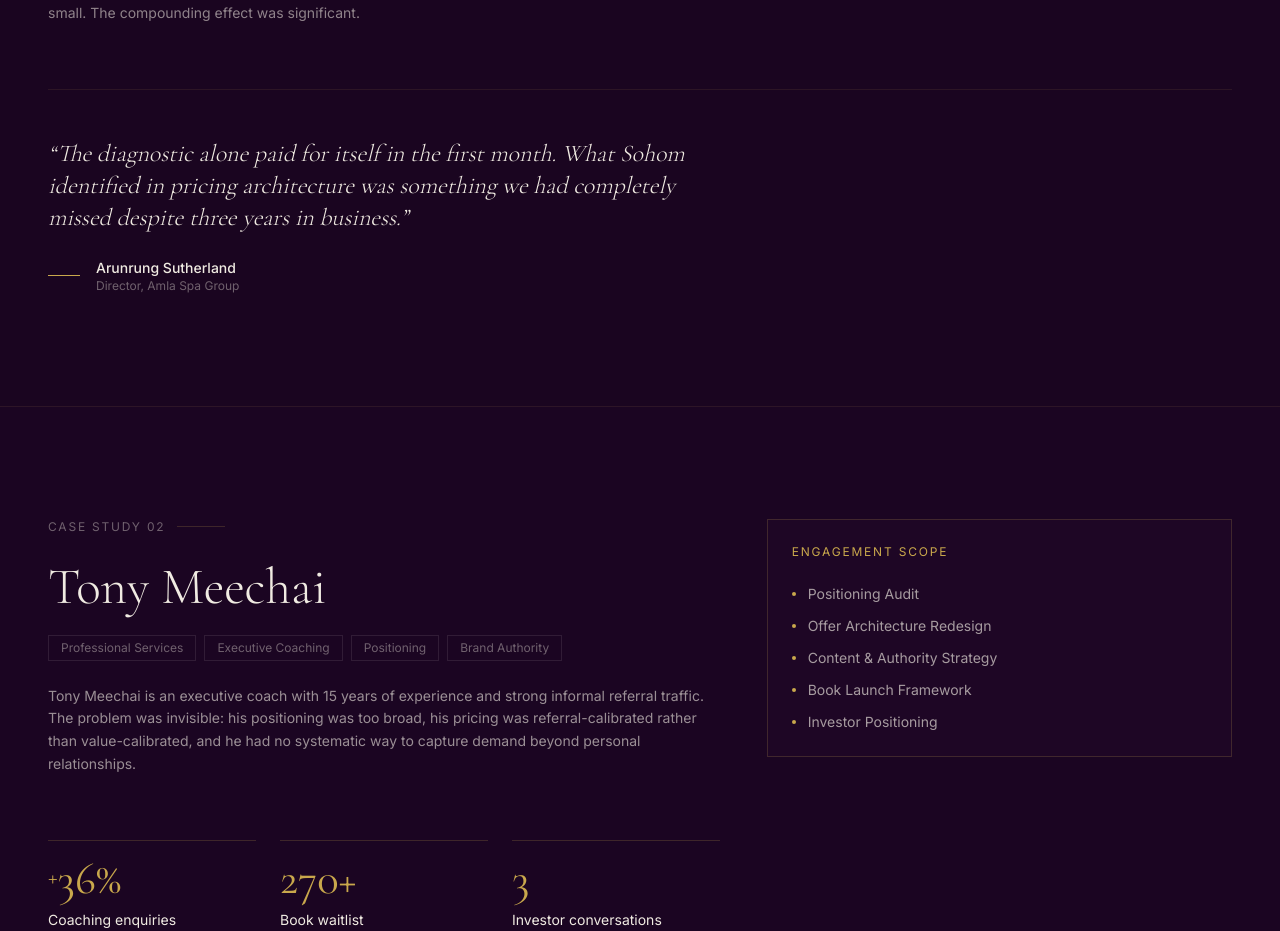
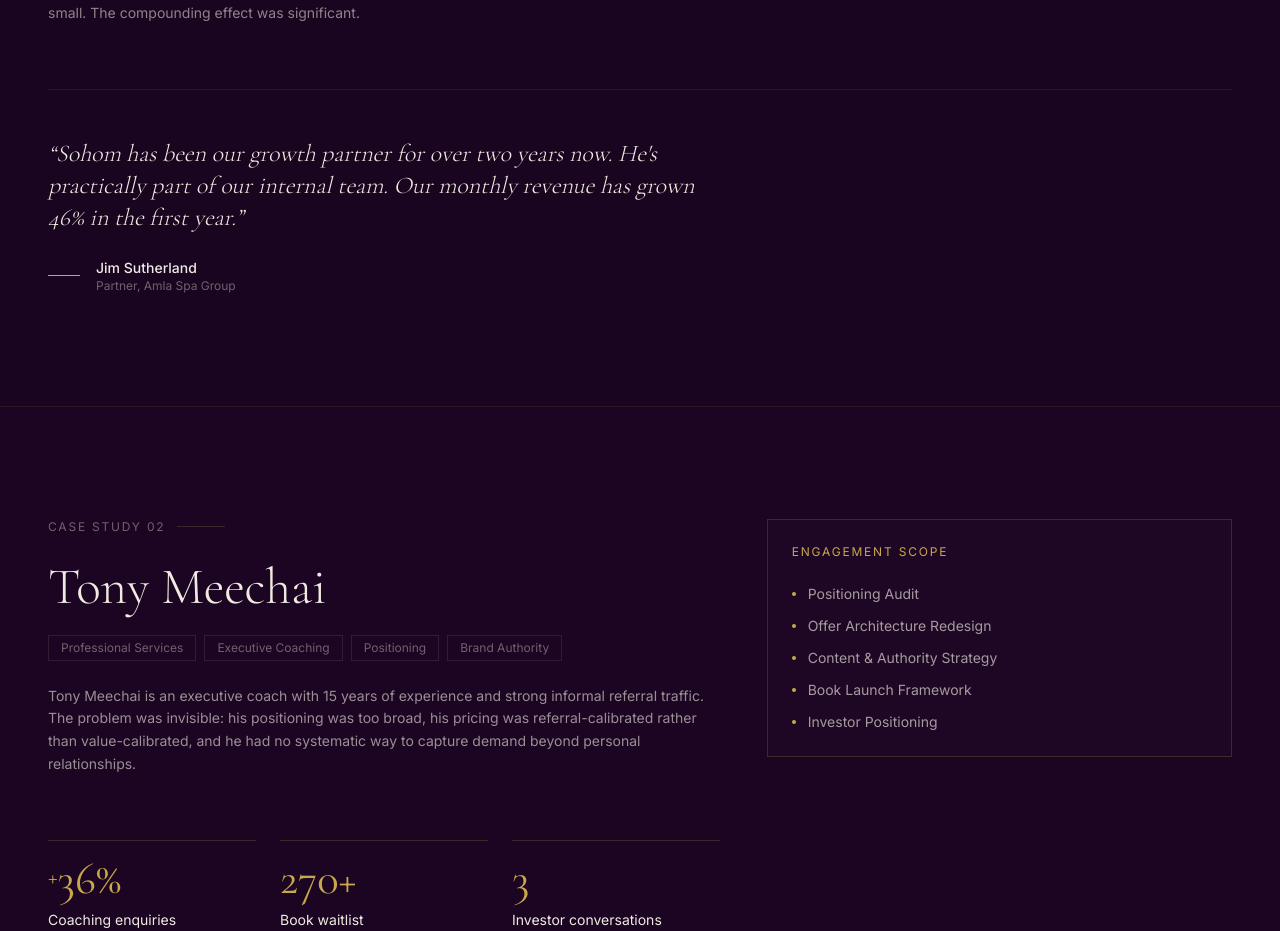
Before and after one commit to marketersohom/betagrowth-website, a Next.js app: page /work in a window 1280 px wide. Shown: the part 1400-2331 px from the top of the page. Built offline with nearby package versions, Linux system fonts and the light colour scheme.

Commit message:
fix: correct LinkedIn URL and update work page testimonial

```diff
--- a/app/about/page.tsx
+++ b/app/about/page.tsx
@@ -153,12 +153,12 @@ export default function AboutPage() {
                 <div>
                   <p className="font-body text-xs text-gold tracking-[0.15em] uppercase mb-1">LinkedIn</p>
                   <a
-                    href="https://linkedin.com/in/sohommukherjee"
+                    href="https://linkedin.com/in/digitalsohom-mukherjee"
                     target="_blank"
                     rel="noopener noreferrer"
                     className="font-body text-sm text-cream/70 hover:text-gold transition-colors duration-200"
                   >
-                    linkedin.com/in/sohommukherjee
+                    linkedin.com/in/digitalsohom-mukherjee
                   </a>
                 </div>
               </div>
--- a/app/work/page.tsx
+++ b/app/work/page.tsx
@@ -148,13 +148,13 @@ export default function WorkPage() {
           <ScrollReveal className="mt-16 border-t border-gold/10 pt-12">
             <div className="max-w-2xl">
               <blockquote className="font-display text-cream italic text-xl lg:text-2xl font-light leading-relaxed mb-6">
-                &ldquo;The diagnostic alone paid for itself in the first month. What Sohom identified in pricing architecture was something we had completely missed despite three years in business.&rdquo;
+                &ldquo;Sohom has been our growth partner for over two years now. He&apos;s practically part of our internal team. Our monthly revenue has grown 46% in the first year.&rdquo;
               </blockquote>
               <div className="flex items-center gap-4">
                 <div className="w-8 h-px bg-gold" />
                 <div>
-                  <p className="font-body text-cream text-sm font-medium">Arunrung Sutherland</p>
-                  <p className="font-body text-cream/40 text-xs">Director, Amla Spa Group</p>
+                  <p className="font-body text-cream text-sm font-medium">Jim Sutherland</p>
+                  <p className="font-body text-cream/40 text-xs">Partner, Amla Spa Group</p>
                 </div>
               </div>
             </div>
```
